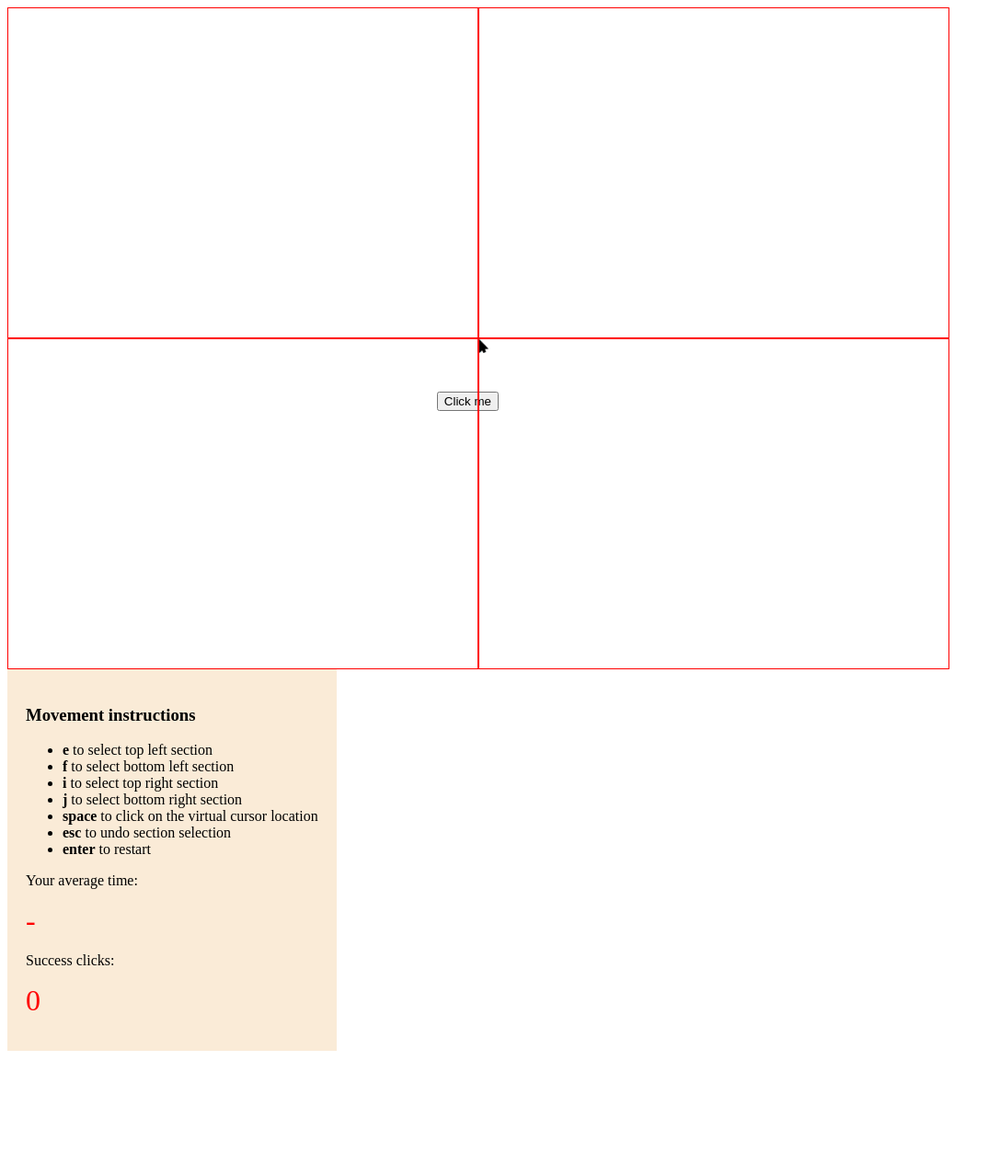
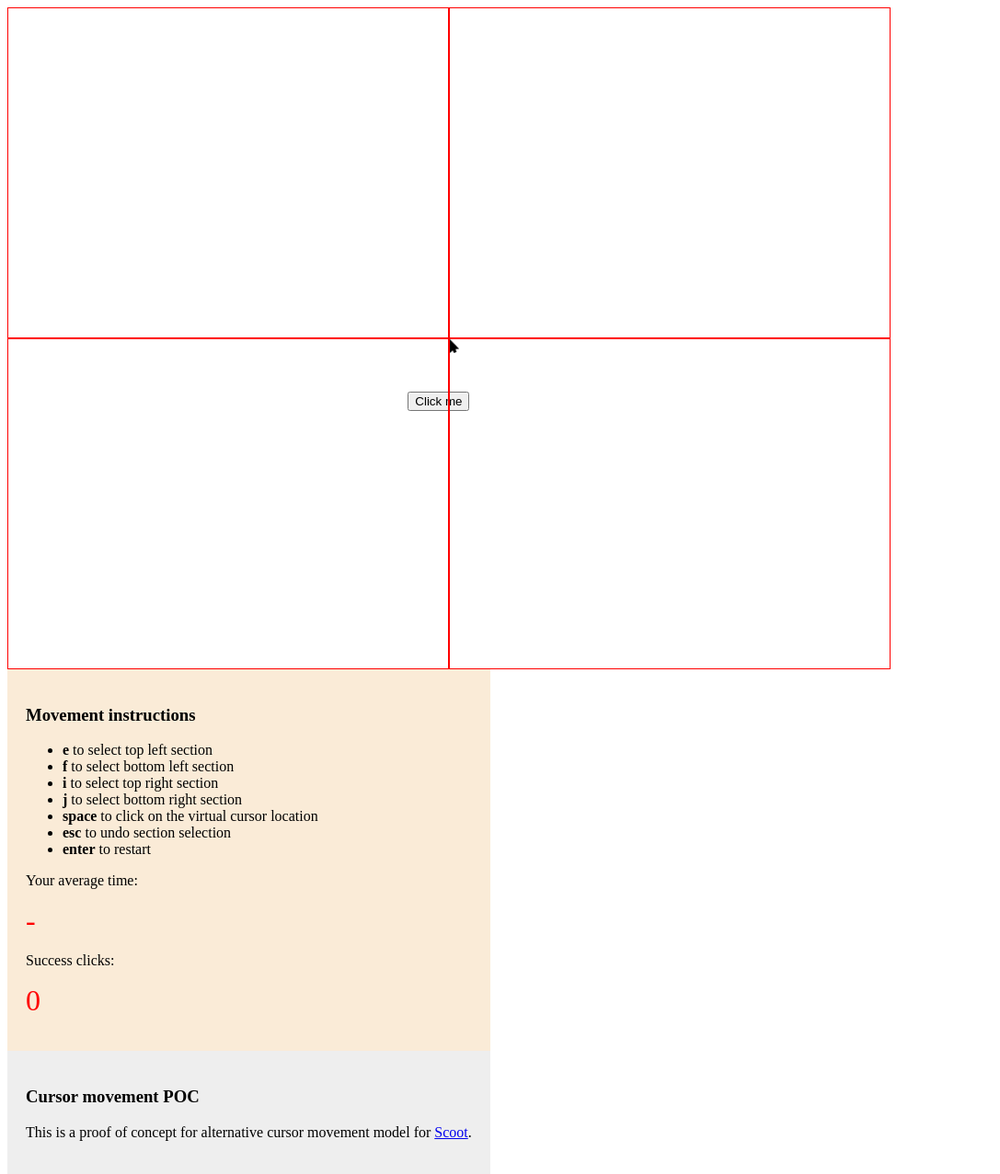
Before and after one commit to Arch-vile/4thSlot, a plain HTML site: page index.html in a window 1280 px wide. Shown: the whole page at 92% size, without its empty margins (0-1087 px from the left). Before the commit the page ends 1143 px from the top, so only its background shows below. Drawn offline with Linux system fonts and the light colour scheme.

Commit message:
styles and poc banner

```diff
--- a/index.css
+++ b/index.css
@@ -1,10 +1,14 @@
 #app {
-    width: 80vw;
+    width: 75vw;
     height: 90vh;
 }
 
-#instructions {
+.instructions {
     background: antiquewhite;
+}
+
+.poc {
+    background: #eeeeee;
 }
 
 #target {
@@ -32,6 +36,13 @@ DIV.bordered {
 
 .floatLeft {
     float: left;
+}
+
+.floatRight {
+    float: right;
+}
+.floatBottom {
+    float: bottom;
 }
 
 .pad {
--- a/index.html
+++ b/index.html
@@ -11,7 +11,8 @@
     <button type="button" id="target" class="target" class="hidden">Click me</button>
     <div id="gameArea"></div>
 </div>
-<div id="instructions" class="pad floatLeft">
+<div class="floatLeft">
+    <div class="instructions pad">
         <h3>Movement instructions</h3>
         <ul>
             <li><span class="bold">e</span> to select top left section</li>
@@ -22,10 +23,17 @@
             <li><span class="bold">esc</span> to undo section selection</li>
             <li><span class="bold">enter</span> to restart</li>
         </ul>
-    <p>Your average time:</p><p><span id="timer" class="timer">-</span></p>
-    <p>Success clicks:</p><p><span id="clickCounter" class="timer">0</span></p>
+        <p>Your average time:</p>
+        <p><span id="timer" class="timer">-</span></p>
+        <p>Success clicks:</p>
+        <p><span id="clickCounter" class="timer">0</span></p>
     </div>
-
+    <div class="pad poc">
+        <h3>Cursor movement POC</h3>
+        <p>This is a proof of concept for alternative cursor movement model for <a
+                href="https://github.com/mjrusso/scoot">Scoot</a>.</p>
+    </div>
+</div>
 <!--used as template to create html-->
 <div id="sectionTemplate" class="hidden">
     <div class="section bordered floatLeft"></div>
```
Lines whose indentation alone changed are shown as unchanged.
